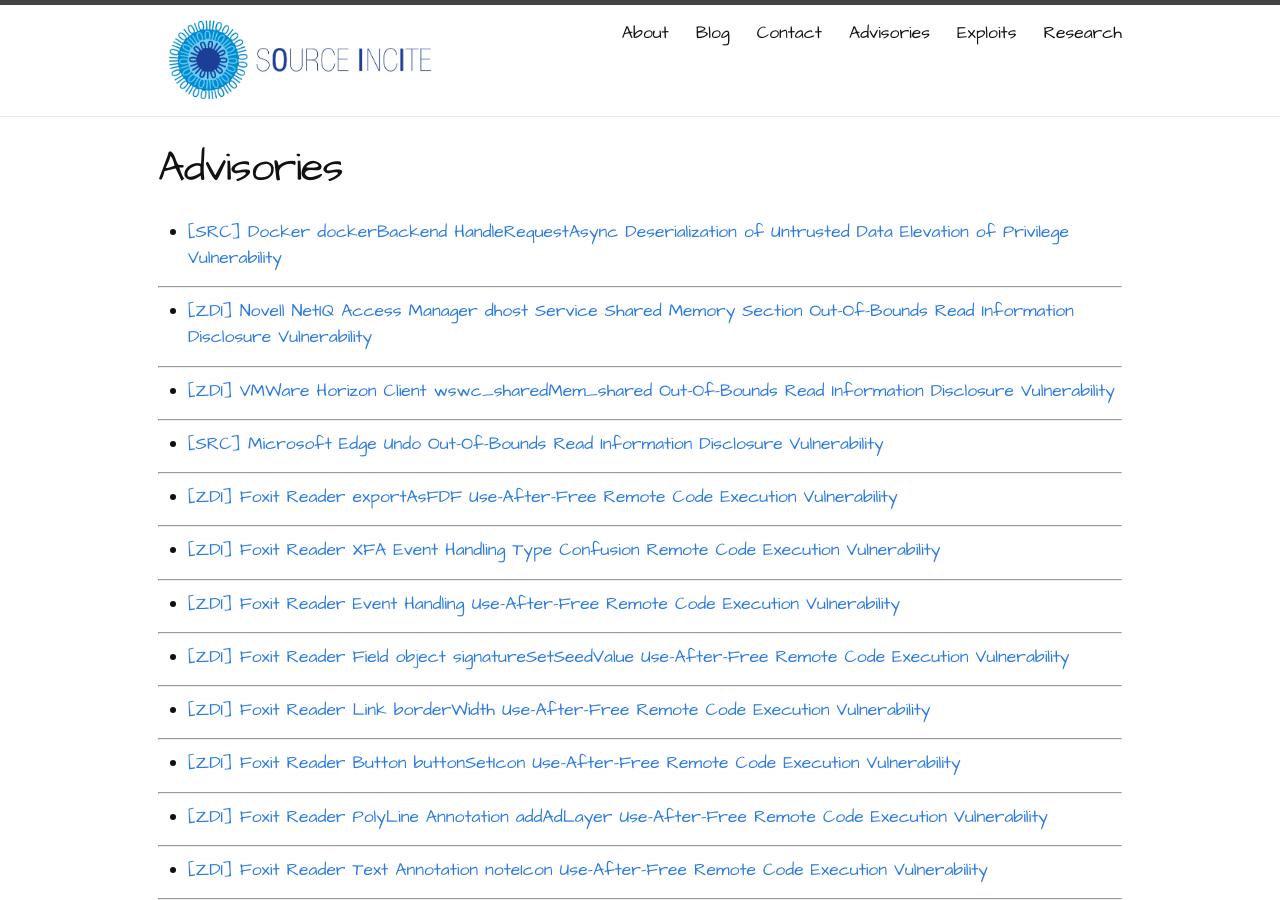
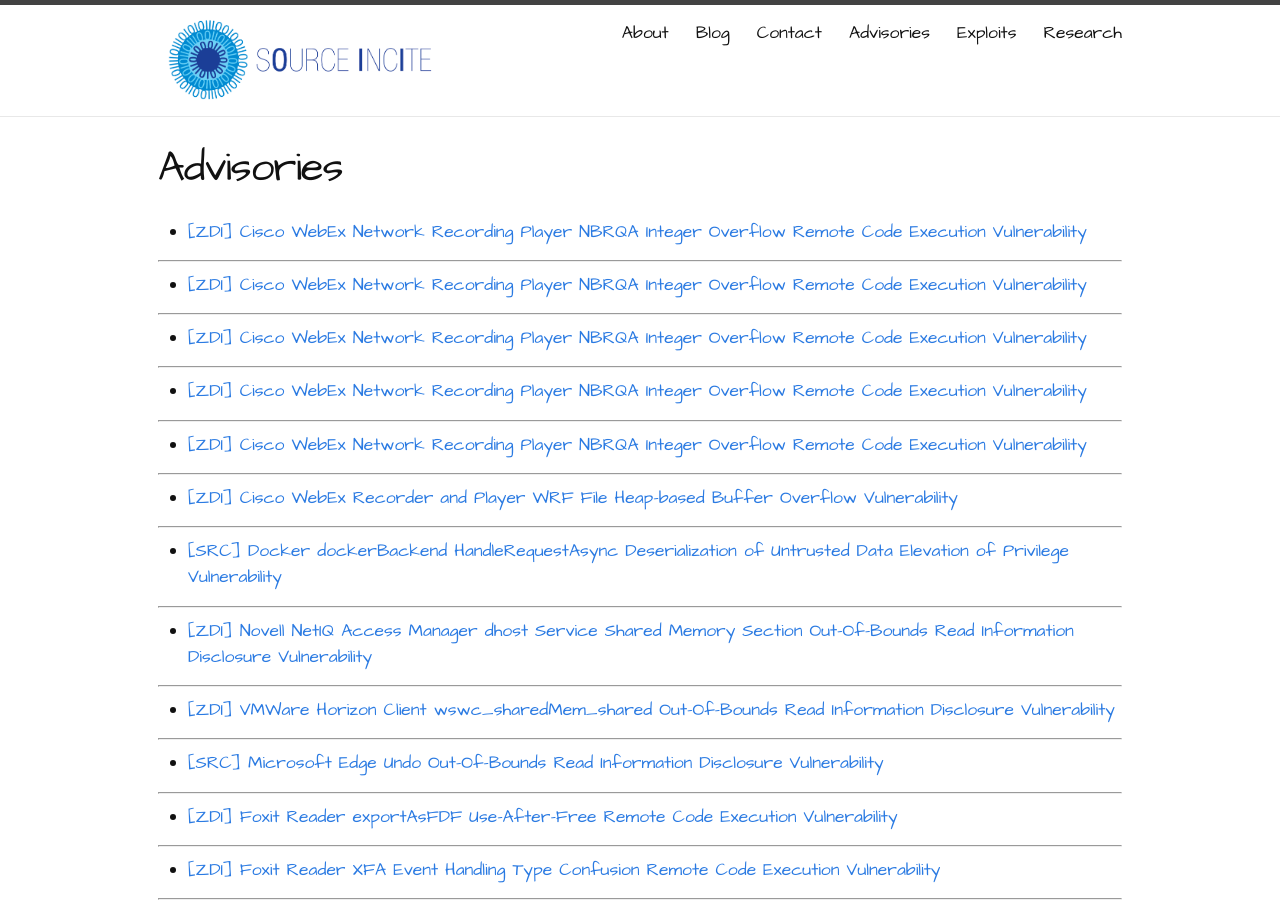
Before and after one commit to sourceincite/sourceincite.github.io, a Jekyll site: the page built from advisories/index.md, in a window 1280 px wide and 900 px high. Built offline with Jekyll 4.4.1, drawn with Linux system fonts in a browser that asks for light colours.

Commit message:
added cisco bugs

```diff
--- a/advisories/index.md
+++ b/advisories/index.md
@@ -4,6 +4,30 @@
 permalink: /advisories/
 ---
 
+* [[ZDI] Cisco WebEx Network Recording Player NBRQA Integer Overflow Remote Code Execution Vulnerability](https://www.zerodayinitiative.com/advisories/ZDI-18-977/)
+
+---
+
+* [[ZDI] Cisco WebEx Network Recording Player NBRQA Integer Overflow Remote Code Execution Vulnerability](https://www.zerodayinitiative.com/advisories/ZDI-18-976/)
+
+---
+
+* [[ZDI] Cisco WebEx Network Recording Player NBRQA Integer Overflow Remote Code Execution Vulnerability](https://www.zerodayinitiative.com/advisories/ZDI-18-975/)
+
+---
+
+* [[ZDI] Cisco WebEx Network Recording Player NBRQA Integer Overflow Remote Code Execution Vulnerability](https://www.zerodayinitiative.com/advisories/ZDI-18-974/)
+
+---
+
+* [[ZDI] Cisco WebEx Network Recording Player NBRQA Integer Overflow Remote Code Execution Vulnerability](https://www.zerodayinitiative.com/advisories/ZDI-18-973/)
+
+---
+
+* [[ZDI] Cisco WebEx Recorder and Player WRF File Heap-based Buffer Overflow Vulnerability](https://www.zerodayinitiative.com/advisories/ZDI-18-967/)
+
+---
+
 * [[SRC] Docker dockerBackend HandleRequestAsync Deserialization of Untrusted Data Elevation of Privilege Vulnerability](src-2018-0026)
 
 ---
```
